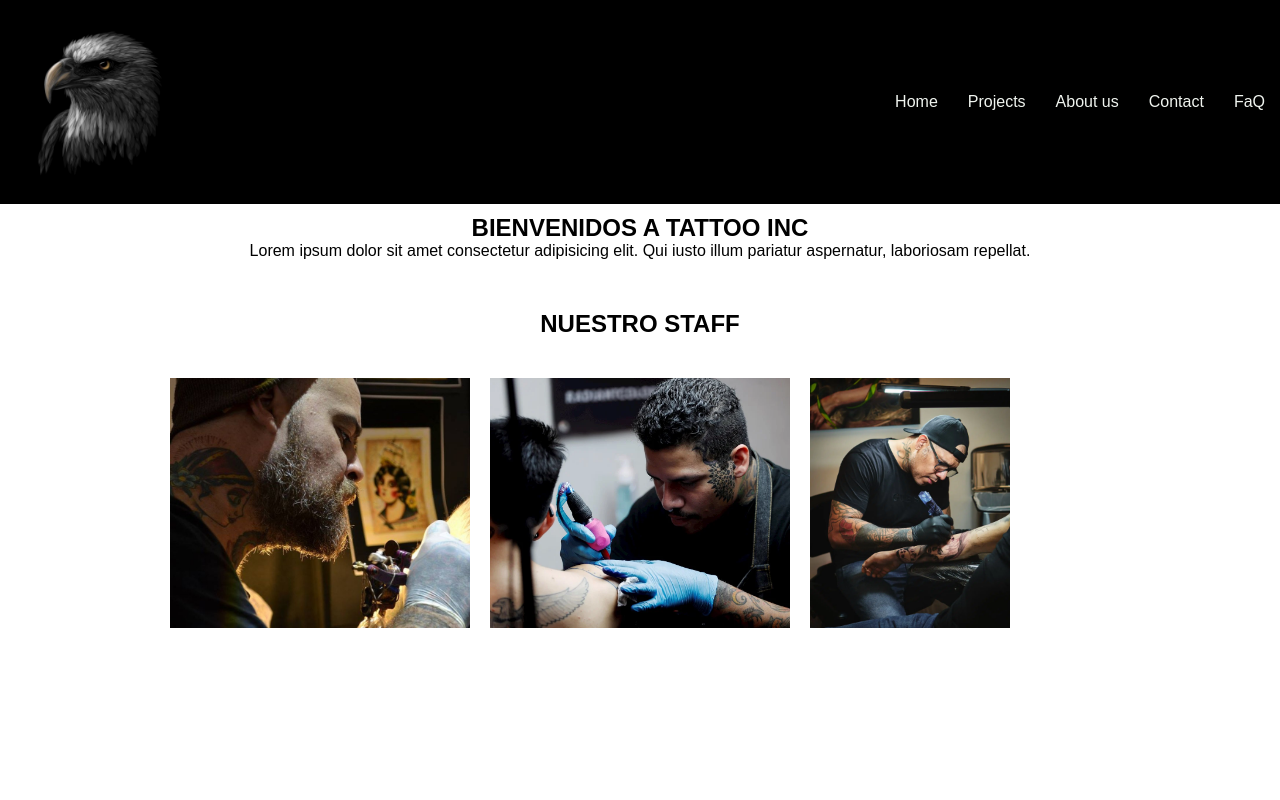
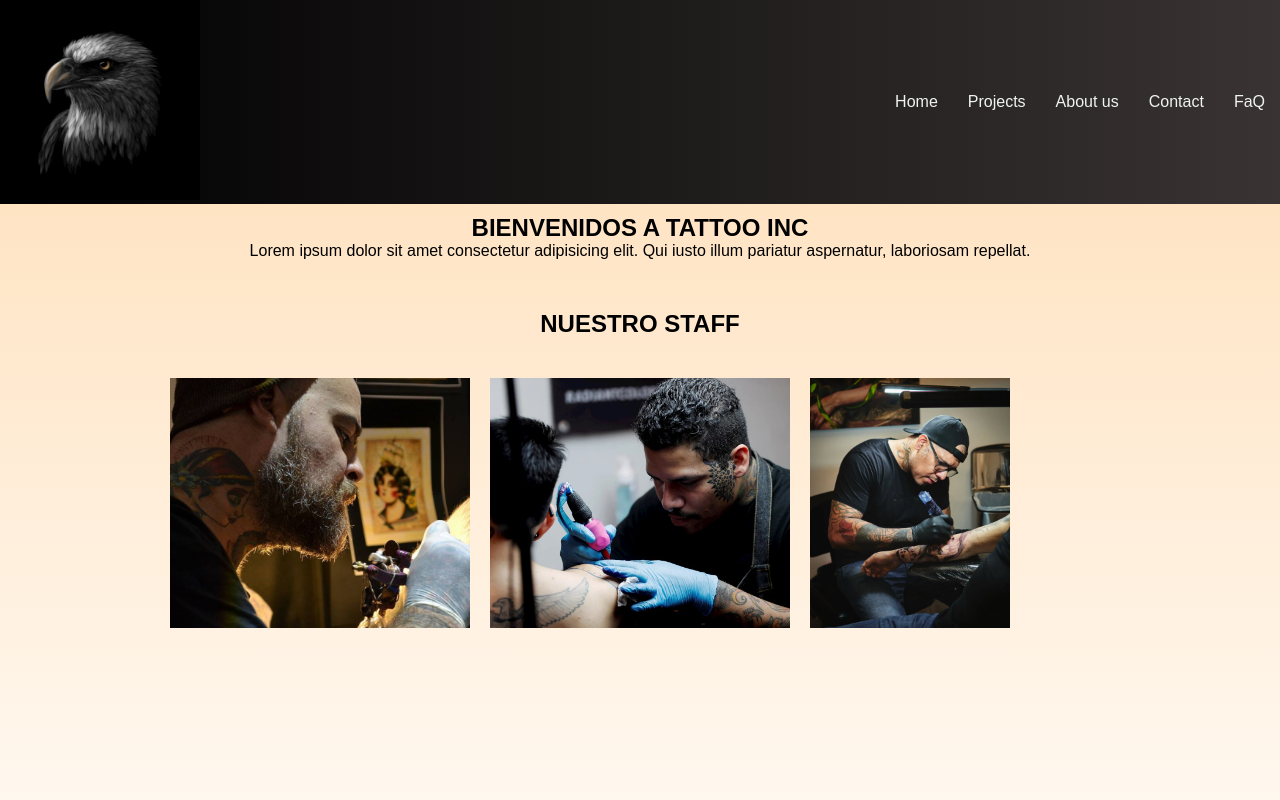
Before and after one commit to SantiagoRoso/studio-tattoo, a plain HTML site: page index.html in a window 1280 px wide. Shown: the top 800 px of the page. Drawn offline with Linux system fonts and the light colour scheme.

Commit message:
agregamos gradiantes

```diff
--- a/css/style.css
+++ b/css/style.css
@@ -8,7 +8,7 @@
 /* CSS STYLE NAVBAR */
 
 .header {
-    background-color: black;
+    background-image: linear-gradient(to right, black, #393333 );
     display: flex;
     justify-content: space-between;
     align-items: center;
@@ -40,6 +40,10 @@
 .title {
     text-align: center;
     padding: 10px;
+}
+
+.fondo {
+    background-image: linear-gradient(to bottom,bisque, white );
 }
 
 .grid-container {
--- a/index.html
+++ b/index.html
@@ -26,6 +26,7 @@
         </nav>
     </header>
 
+    <div class="fondo">
         <aside class="title">
         <h1>BIENVENIDOS A TATTOO INC</h1>
             <p>Lorem ipsum dolor sit amet consectetur adipisicing elit. Qui iusto illum pariatur aspernatur, laboriosam
@@ -40,6 +41,7 @@
                 <div><img src="./images/tatuador3.jpg" alt="tatuadores"></div>
             </div>
         </section>
+    </div>
 
     <footer class="footer">
         <ul>
```
Lines whose indentation alone changed are shown as unchanged.
